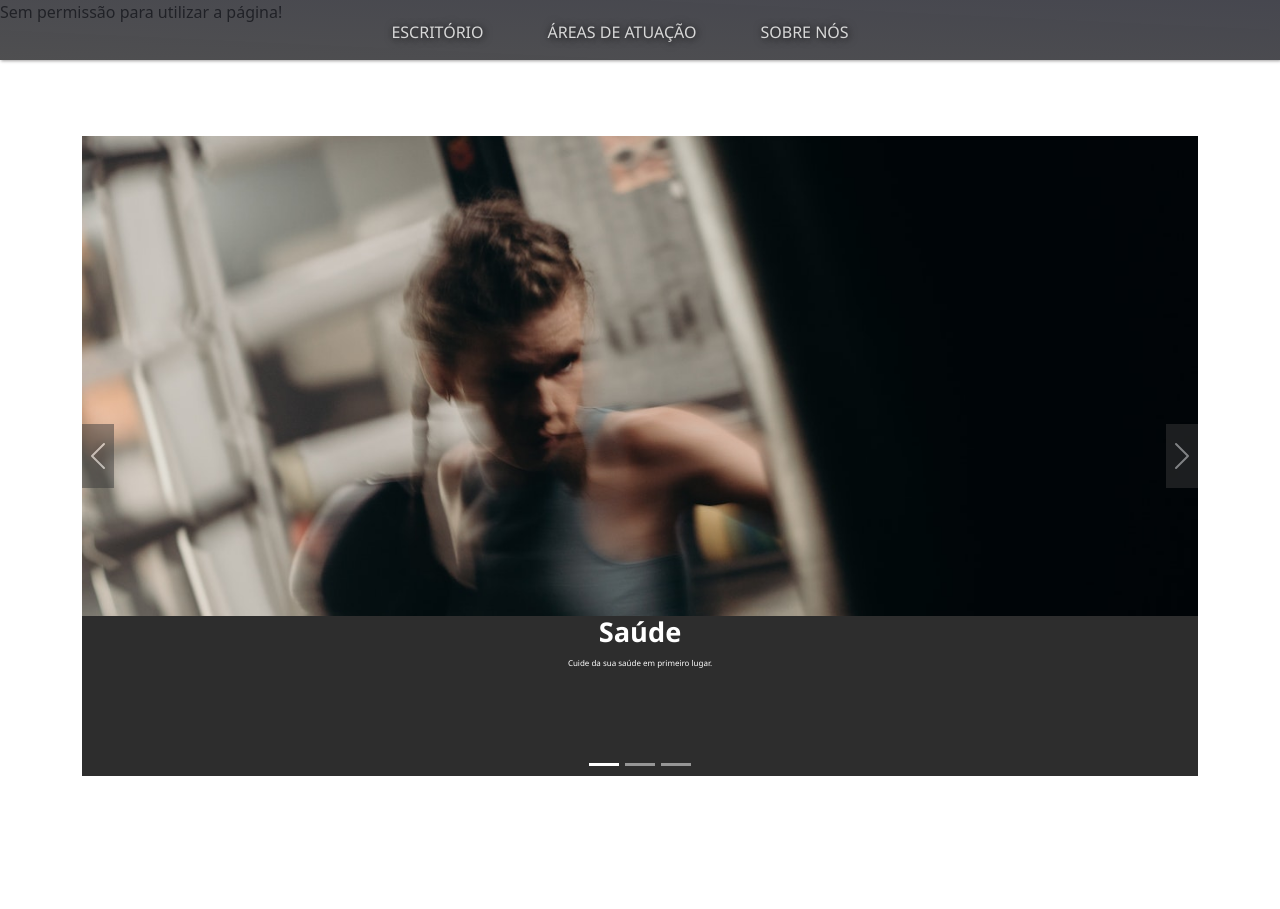
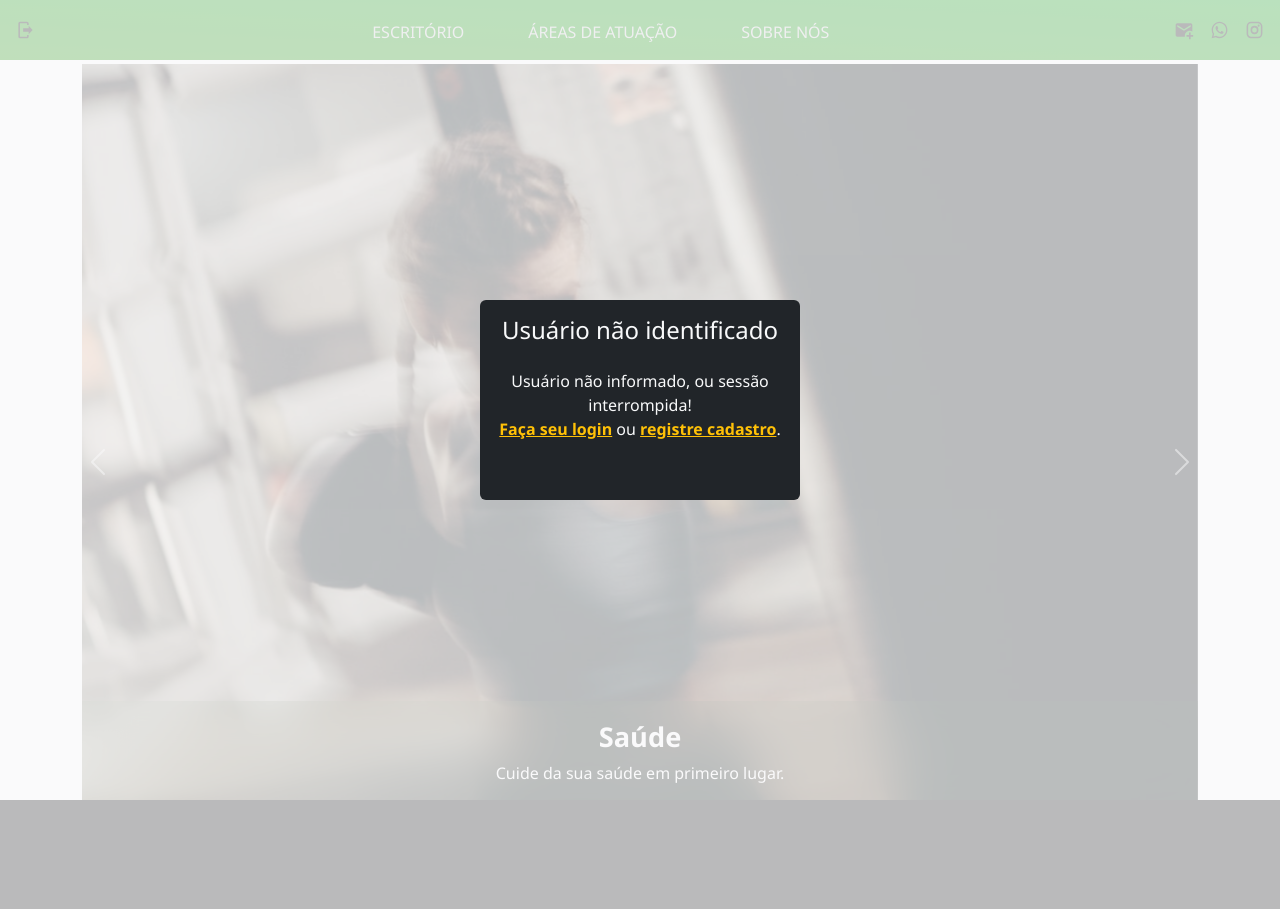
Before and after one commit to robert-hmra/login_php_bootstrap, a PHP site: page /sistema.php in a window 1280 px wide. Shown: the top 909 px of the page. After the commit the page ends 800 px from the top, so only its background shows below. Run offline with PHP 8.4, Linux system fonts and the light colour scheme.

Commit message:
versao-final-01
modificações de layout e seguranças para não permitirem entrada em páginas, sem logar.

```diff
--- a/css/style.css
+++ b/css/style.css
@@ -5,17 +5,15 @@
 /* HEADER DO SITE*/
 /* BARRA DE NAVEGACAO */
 #topo .navbar{
-    background-image: linear-gradient(to right top, rgba(38, 38, 40, 0.813), rgba(25, 26, 36, 0.805));
-    box-shadow: 1px 1px 3px #a09f9f;
+    background-image: linear-gradient(to right top, rgb(25, 146, 1), rgb(0, 155, 10));
 }
 
-#topo .navbar-toggler {
+#topo .navbar-toggler{
     border-radius: 7px 0 7px 0;
     margin-right: 10px;
     padding: 0 5px;
     font-size: 1.4em;
     background-color: rgba(223, 223, 223, 0.233);
-    box-shadow: 1px 1px 5px rgb(43, 43, 43) !important;
 }
 
 #topo .navbar-toggler:focus,
@@ -23,12 +21,13 @@
 #cadastrar input[type="radio"]:focus{
     box-shadow: none;
 }
+#topo img{
+    width: 1.2em;
+}
 
-#topo .nav-link
-{
-    font-weight: 450;
-    color: rgb(216, 216, 216);
-    text-shadow: 1px 1px 8px rgb(0, 0, 0);
+#topo .nav-link{
+    font-weight: 500;
+    color: rgb(213, 213, 213);
     text-transform: uppercase;
     font-family: 'Segoe UI', Tahoma, Geneva, Verdana, sans-serif;
 }
@@ -49,7 +47,7 @@
     background-size: cover;
     background-repeat: no-repeat;
     background-position: center top;
-    height: 80vh;
+    height: 100%;
     object-fit: cover;
 }
 #banner .item-2{
@@ -65,20 +63,20 @@
     background-size: cover;
     background-repeat: no-repeat;
     background-position: center top;
-    height: 80vh;
+    height: 100%;
     object-fit: cover;
 }
 
 #banner .carousel-caption{
-    padding-top: 0;
-    font-size: 0.5em;
+    font-size: 1em;
     width: 100%;
-    height: 25%;
+    height: 20%;
     bottom: 0;
     left: 0;
     right: 0;
     margin: auto;
-    background-color: rgb(45, 45, 45);
+    backdrop-filter: blur(1.5rem);
+    background-color: rgba(4, 74, 16, 0.1);
     color: #ffffff;
 }
 #banner .carousel-caption h5{
@@ -93,8 +91,7 @@
 }
 #banner .carousel-control-prev span,
 .carousel-control-next span{
-    height: 10%;
-    background-color: #3a3a3afa;
+    height: 20%;
 }
 
 #login{
--- a/sistema.php
+++ b/sistema.php
@@ -1,8 +1,31 @@
 
 <html lang="pt-BR">
+
   <?php
-    if(!isset($_POST['email'])or(!isset($_POST['senha']))){
-      echo 'Sem permissão para utilizar a página!';
+    if (!isset($_SESSION)) {
+      session_start();
+    }
+    if(!isset($_SESSION['email'])or(!isset($_SESSION['senha']))){
+     echo "<div class='text-center bg-light bg-opacity-75 text-light z-3 position-fixed end-0 start-0 top-0 bottom-0 m-auto w-100 h-100 rounded-0'>
+              <div class='bg-dark position-absolute m-auto bottom-0 h-25 w-25 top-0 start-0 end-0 py-3 rounded-2'>
+                <h4 class='mb-4'>Usuário não identificado</h4>
+                <p class=''>Usuário não informado, ou sessão interrompida!<br> <a href='index.php' class='link-warning fw-bold'>Faça seu login</a> ou <a href='cadastro.php' class='link-warning fw-bold'>registre cadastro</a>.
+             </div>
+           </div>";
+      echo("<style>
+                body{
+                  overflow:hidden;
+                }
+            </style>");
+
+    }else{
+      $nome = $_SESSION['email'];
+      $senha = $_SESSION['senha'];
+      echo "<div class='alert bg-primary bg-opacity-100 text-light z-3 position-fixed end-0 bottom-0 m-auto me-2 mb-2  rounded-0'>
+              <button class='btn-close end-0 top-0 float-end' data-bs-dismiss='alert' aria-label='close'></button>
+              <h4 class='text-start mb-4'>Logado com sucesso</h4>
+              <p>Seja bem-vindo !
+            </div>";
     }
   ?>
 <head>
@@ -23,15 +46,17 @@
 <body>
 
   <!-- topo/header -->
-  <div id="topo" class="pt-4">
+  <div id="topo">
 
     <!-- Barra de navegação -->
-    <nav class="navbar navbar-expand-md fixed-top py-2" id="scrollspy">
+    <nav class="navbar navbar-expand-md " id="scrollspy">
+
       <div class="container-fluid m-0 p-0">
 
         <!-- HOME -->
         <div class="ms-3">
-            <a title="realizar_login" class="nav-link item link-formated" href="../login.php">
+            <a title="realizar_login" class="nav-link item link-formated" href="logout.php">
+              <img src="imagens/contact/logout.svg" alt="">
             </a>
         </div>
         <button class="navbar-toggler custom-toggler border-0" type="button" data-bs-toggle="collapse" data-bs-target="#navbarSupportedContent" aria-controls="navbarSupportedContent" aria-label="Toggle navigation">
@@ -55,13 +80,19 @@
           <!-- Icons on the left of navbar -->
           <ul class="navbar-nav nav-icons me-2">
             <li class="nav-item icon-bar">
-              <a rel="noopener" title="link_email" class="nav-link link-formated" target="_blank" href=""><i class="i bi bi-envelope-fill"></i></a>
+              <a rel="noopener" title="link_email" class="nav-link link-formated" target="_blank" href="">
+                <img src="imagens/contact/email-plus.svg" alt="">
+              </a>
             </li>
             <li class="nav-item icon-bar">
-              <a rel="noopener" title="link_wahtsapp" class="nav-link link-formated" target="_blank" href=""><i class="i bi bi-whatsapp"></i></a>
+              <a rel="noopener" title="link_wahtsapp" class="nav-link link-formated" target="_blank" href="">
+                <img src="imagens/contact/whatsapp.svg" alt="">
+              </a>
             </li>
             <li class="nav-item icon-bar">
-              <a rel="noopener" title="link_instagram" class="nav-link link-formated" target="_blank" href=""><i class="i bi bi-instagram"></i></a>
+              <a rel="noopener" title="link_instagram" class="nav-link link-formated" target="_blank" href="">
+                <img src="imagens/contact/instagram.svg" alt="" width="20">
+              </a>
             </li>
           </ul>
 
@@ -70,7 +101,7 @@
     </nav>
 
     <!-- Carrousel -->
-    <div id="banner" class="row container mx-auto px-0 justify-content-center align-items-center pt-3">
+    <div id="banner" class="row container mx-auto px-0 justify-content-center align-items-center pt-1">
       <div class="col-12">
         <div id="carouselExampleCaptions" class="carousel slide" data-bs-ride="carousel">
           <div class="carousel-indicators m-0">
@@ -145,14 +176,14 @@
           <div class="col-11 col-sm-8 col-md-6 col-lg-4 order-3 order-md-1 order-lg-3 order-xl-1 order-xxl-1 mb-5">
             <div class="card">
               <div class="card-header">
-                <h2>TITULO 1</h2>
+                <h2>Titulo 1</h2>
               </div>
-              <div class="card-body">
+              <div class="card-body mt-4">
                 <P>
                 Lorem ipsum dolor sit amet consectetur adipisicing elit. Fuga quam adipisci animi qui, eius et nostrum possimus velit dolore porro voluptate expedita, doloremque magni esse rem sint, tenetur iste pariatur?
                 </P>
               </div>
-              <button class="btn btn-dark border-0 border-radius-0" data-bs-toggle="modal" data-bs-target="#modal-1">Saber mais</button>
+              <button class="btn btn-dark py-3" data-bs-toggle="modal" data-bs-target="#modal-1">Saber mais</button>
             </div>
           </div>
 
@@ -160,29 +191,29 @@
           <div class="col-11 col-sm-8 col-md-6 col-lg-4 order-1 order-md-3 order-lg-2 order-xl-3 order-xxl-2 mb-5">
             <div class="card">
               <div class="card-header">
-                <h2>TITULO 2</h2>
+                <h2>Titulo 2</h2>
               </div>
-              <div class="card-body">
+              <div class="card-body mt-4">
                 <P>
                   Lorem ipsum dolor sit amet consectetur, adipisicing elit. Iusto odio totam esse expedita odit tempore sunt quae. Labore, quos magni aut aliquid nesciunt praesentium, mollitia saepe voluptatum repellat, velit quod!
                 </P>
               </div>
-              <button class="btn btn-dark" type="button" data-bs-toggle="modal" data-bs-target="#modal-2">Saber mais</button>
+              <button class="btn btn-dark py-3" type="button" data-bs-toggle="modal" data-bs-target="#modal-2">Saber mais</button>
             </div>
           </div>
 
-          <!-- Card 1 -->
+          <!-- Card 3 -->
           <div class="col-11 col-sm-8 col-md-6 col-lg-4 order-2 order-md-3 order-lg-1 order-xl-2 order-xxl-3 mb-5">
             <div class="card">
               <div class="card-header">
-                <h2>titulo3</h2>
+                <h2>Titulo 3</h2>
               </div>
-              <div class="card-body">
+              <div class="card-body mt-4">
                 <P>
                   Lorem ipsum dolor, sit amet consectetur adipisicing elit. Obcaecati reprehenderit eaque ipsum quisquam, natus, tempora consectetur cupiditate omnis incidunt, eos veniam maiores sint dolor dolorem ducimus. Tempore tenetur inventore nemo.
                 </P>
               </div>
-              <button class="btn btn-dark border-0 border-radius-0" data-bs-toggle="modal" data-bs-target="#modal-1">Saber mais</button>
+              <button class="btn btn-dark py-3" data-bs-toggle="modal" data-bs-target="#modal-3">Saber mais</button>
             </div>
           </div>
 
@@ -192,7 +223,7 @@
     </div>
 
     <!-- Modais -->
-    <div id="modal-de-atuacao" type="aria-hidden">
+    <div id="modal-de-atuacao" type="hidden">
       <!-- Modal 1 -->
       <div class="modal " id="modal-1" tabindex="-1" aria-labelledby="ataucao_1Label" aria-hidden="true">
         <div class="modal-dialog">
```
Also changed, not shown: other parts of css/style.css (+30 -31 lines), cadastro.php (+20 -19 lines), index.php (+3 -4 lines), validacao.php (+11 -15 lines), imagens/contact/email-arrow-right.svg (added), imagens/contact/email-plus.svg (added), imagens/contact/instagram.svg (added), imagens/contact/logout.svg (added), imagens/contact/whatsapp.svg (added), logout.php (added).
